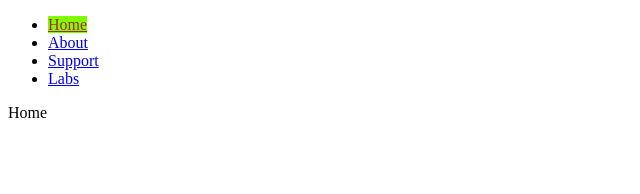
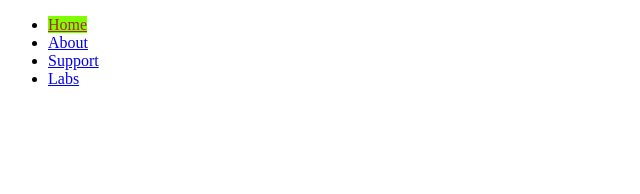
Before and after one commit to Prachi24599/router-app, a React (Create React App) app: page / in a window 1280 px wide. Shown: the top 194 px of the page, without its empty margins (0-640 px from the left). Built offline with nearby package versions, Linux system fonts and the light colour scheme.

Commit message:
redering child route in parent route using outlet

```diff
--- a/src/App.js
+++ b/src/App.js
@@ -26,11 +26,12 @@
       </nav>
 
       <Routes>
-        <Route path="/" element={<Home />} />
-        <Route path="/support" element={<Support />} />
-        <Route path="/about" element={<About />} />
-        <Route path="/labs" element={<Labs />} />
-        <Route path="*" element={<NotFound />} />
+        <Route path="/" element={<Home />}>
+          <Route path="/support" element={<Support />} />
+          <Route path="/about" element={<About />} />
+          <Route path="/labs" element={<Labs />} />
+          <Route path="*" element={<NotFound />} />
+        </Route>
       </Routes>
     </div>
   );
--- a/src/components/Home.js
+++ b/src/components/Home.js
@@ -1,9 +1,12 @@
-import React from 'react'
+import React from "react";
+import { Outlet } from "react-router-dom";
 
 const Home = () => {
-	return (
-		<div>Home</div>
-	)
-}
+  return (
+    <div>
+      <Outlet />
+    </div>
+  );
+};
 
-export default Home
+export default Home;
```
